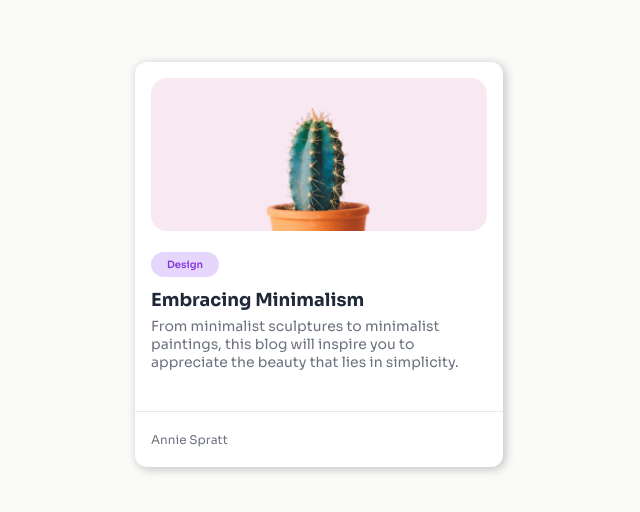
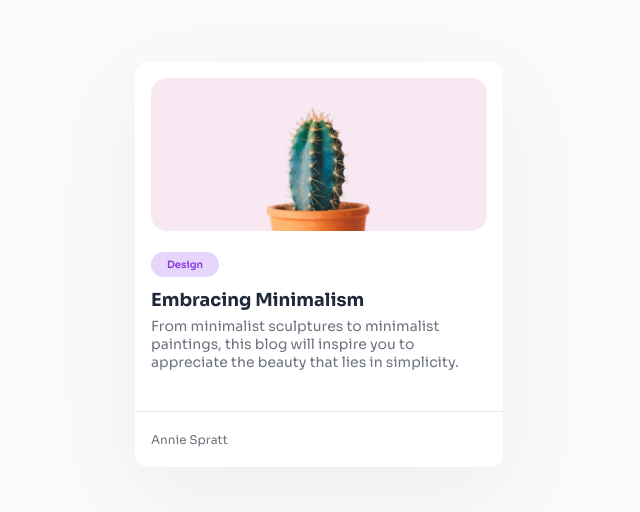
Before and after one commit to nacho1520/minimalBlogCard, a plain HTML site: page index.html in a window 1280 px wide. Shown: the part 102-614 px from the top of the page, without its empty margins (321-961 px from the left). Drawn offline with Linux system fonts and the light colour scheme; a script that the page names is missing.

Commit message:
Add readme

```diff
--- a/index.css
+++ b/index.css
@@ -17,7 +17,7 @@
     width: 368px;
     background-color: #FFFFFF;
     border-radius: 12px;
-    box-shadow: 2px 2px 10px 1px rgba(0,0,0,0.2);
+    box-shadow: 0px 30px 100px 0px rgba(17, 23, 41, 0.05);
 }
 
 .card-body-container {
```
Also changed, not shown: public/cardScreenshot.png (added), 1 other file.
